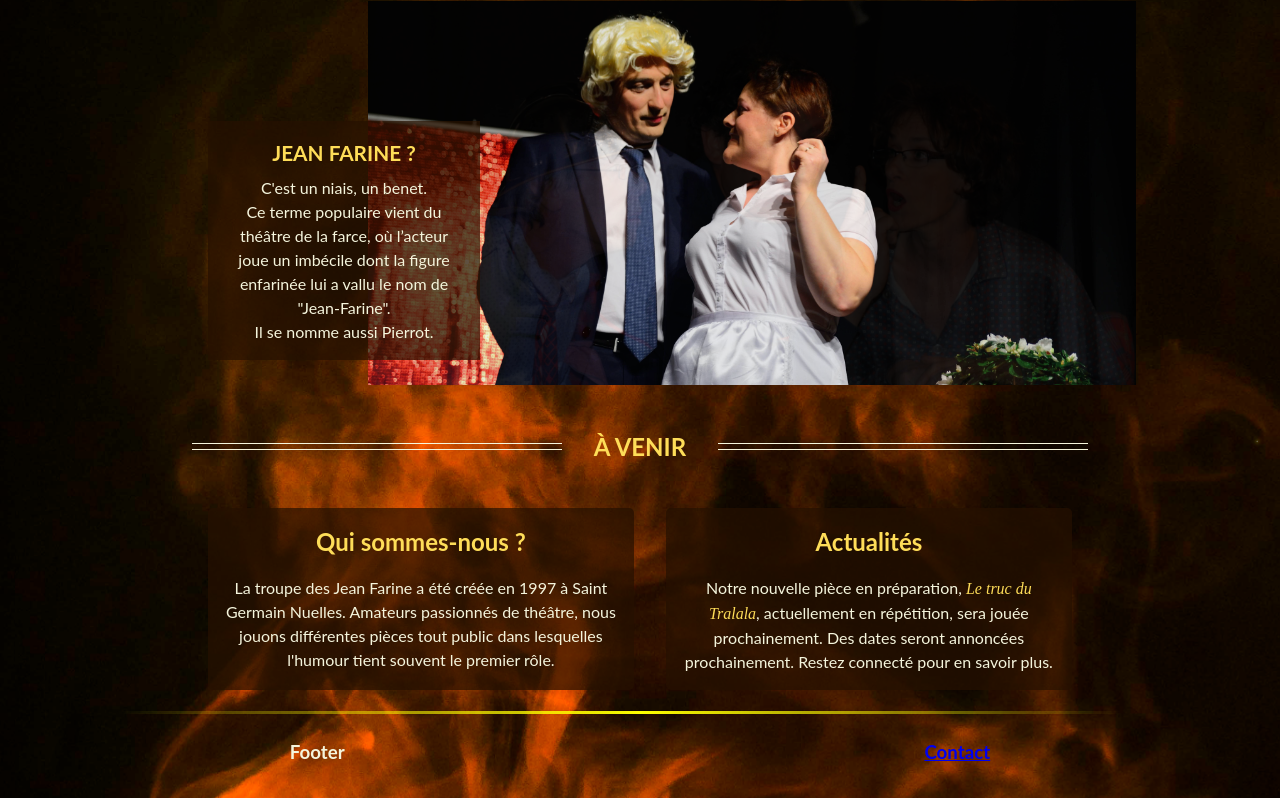
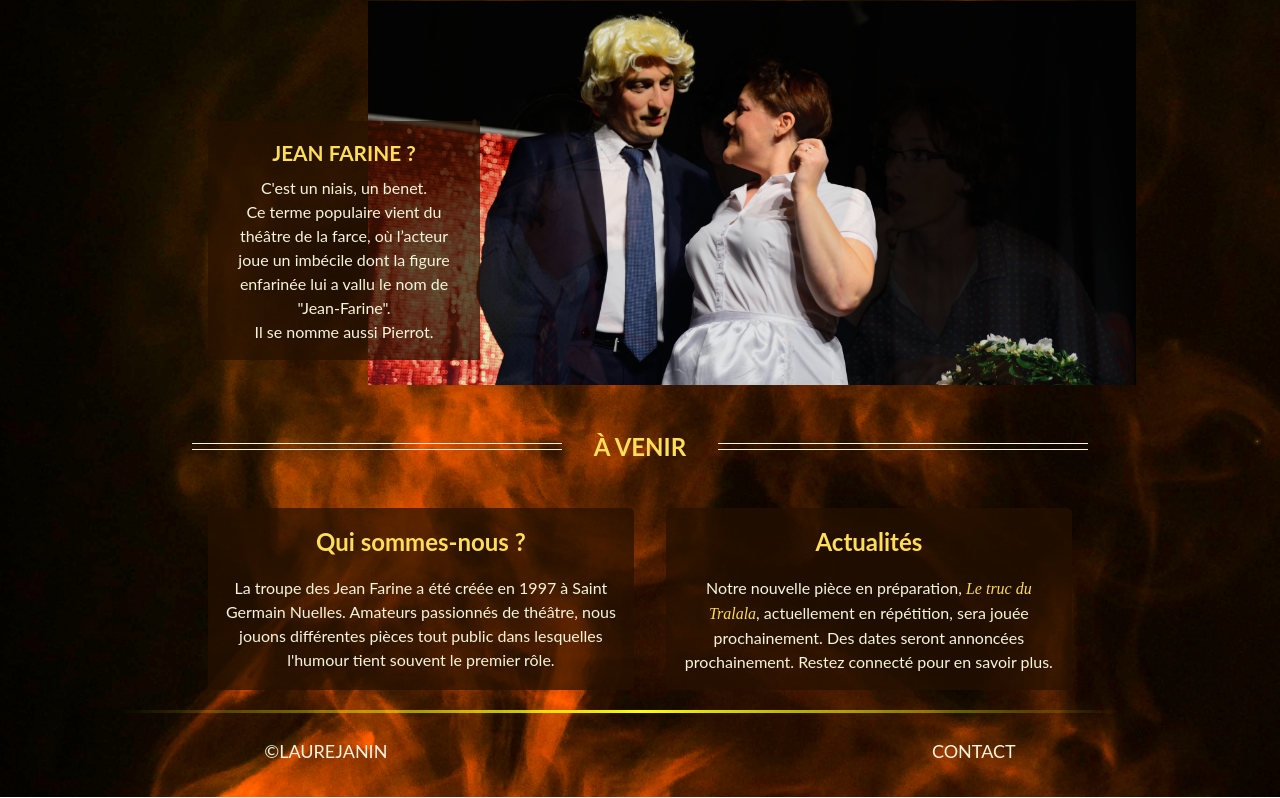
Before and after one commit to LaureJanin/jeanfarine, a React (Vite) app: page / in a window 1280 px wide. Shown: the part 275-1073 px from the top of the page. Built offline with nearby package versions, Linux system fonts and the light colour scheme; a web font is replaced by a local one.

Commit message:
mise en page du footer

```diff
--- a/src/App.jsx
+++ b/src/App.jsx
@@ -2,7 +2,7 @@ import { Route, Routes } from "react-router-dom";
 import Background from "./components/Background/background";
 import Home from "./pages/home";
 import History from "./pages/history";
-import Dramas from "./pages/dramas";
+import Dramas from "./pages/Dramas";
 import PressReview from "./pages/pressReview";
 import Contact from "./pages/contact";
 
--- a/src/components/Footer/Footer.jsx
+++ b/src/components/Footer/Footer.jsx
@@ -6,9 +6,9 @@ function Footer() {
     return (
         <footer>
             <div id="footDecoration"></div>
-            <h3>Footer</h3>
-            <Link to="/contact">
-                <h3>Contact</h3>
+            <a data-item='©laurejanin' href="https://laurejanin-portfolio.netlify.app/" target="blank">©laurejanin</a>
+            <Link data-item='Contact' to="/contact">
+                    Contact
             </Link>
         </footer>
     );
--- a/src/components/Footer/Footer.scss
+++ b/src/components/Footer/Footer.scss
@@ -5,17 +5,19 @@ footer {
   flex-direction: column;
   align-items: center;
   justify-content: space-around;
+  gap:1rem;
   margin-top: 1rem;
+  margin-bottom: 2rem;
+
 
   @media screen and (min-width: 1020px) {
     flex-direction: row;
     margin-top: 2rem;
-    margin-bottom: 2rem;
   }
 
   #footDecoration {
     position: absolute;
-    margin-bottom: 4rem;
+    margin-bottom: 6rem;
     width: 100%;
     height: 3px;
     background: linear-gradient(
@@ -29,12 +31,26 @@ footer {
     }
   }
 
-  h3 a {
-    color: white;
-    text-decoration: none;
-  }
-
-  h3 a:hover {
-    color: yellow;
+  a {
+    color: beige;
+    font-size:18px;
+    text-decoration:none;
+    text-transform: uppercase;
+    position:relative;
+    transition: all 0.5s ease-in-out;
+    &::before {
+    content: attr(data-item);
+    transition: 0.5s;
+    color: #fedd58;
+    position: absolute;
+    width: 0;
+    overflow: hidden;
+   }
+    &:hover {
+      &::before {
+        width: 100%;
+        transition: all 0.5s ease-in-out;
+      }
+    }
   }
 }
```
